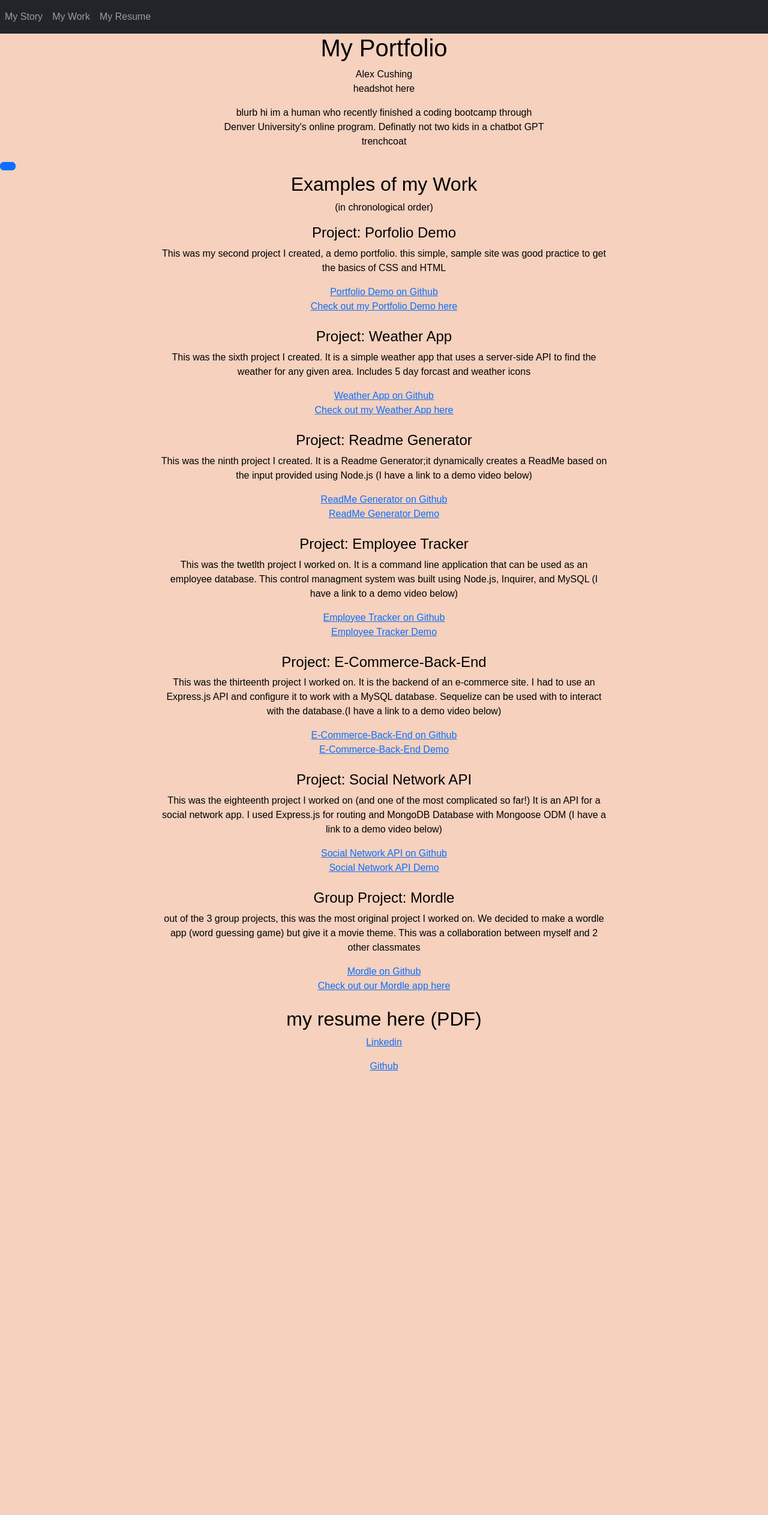
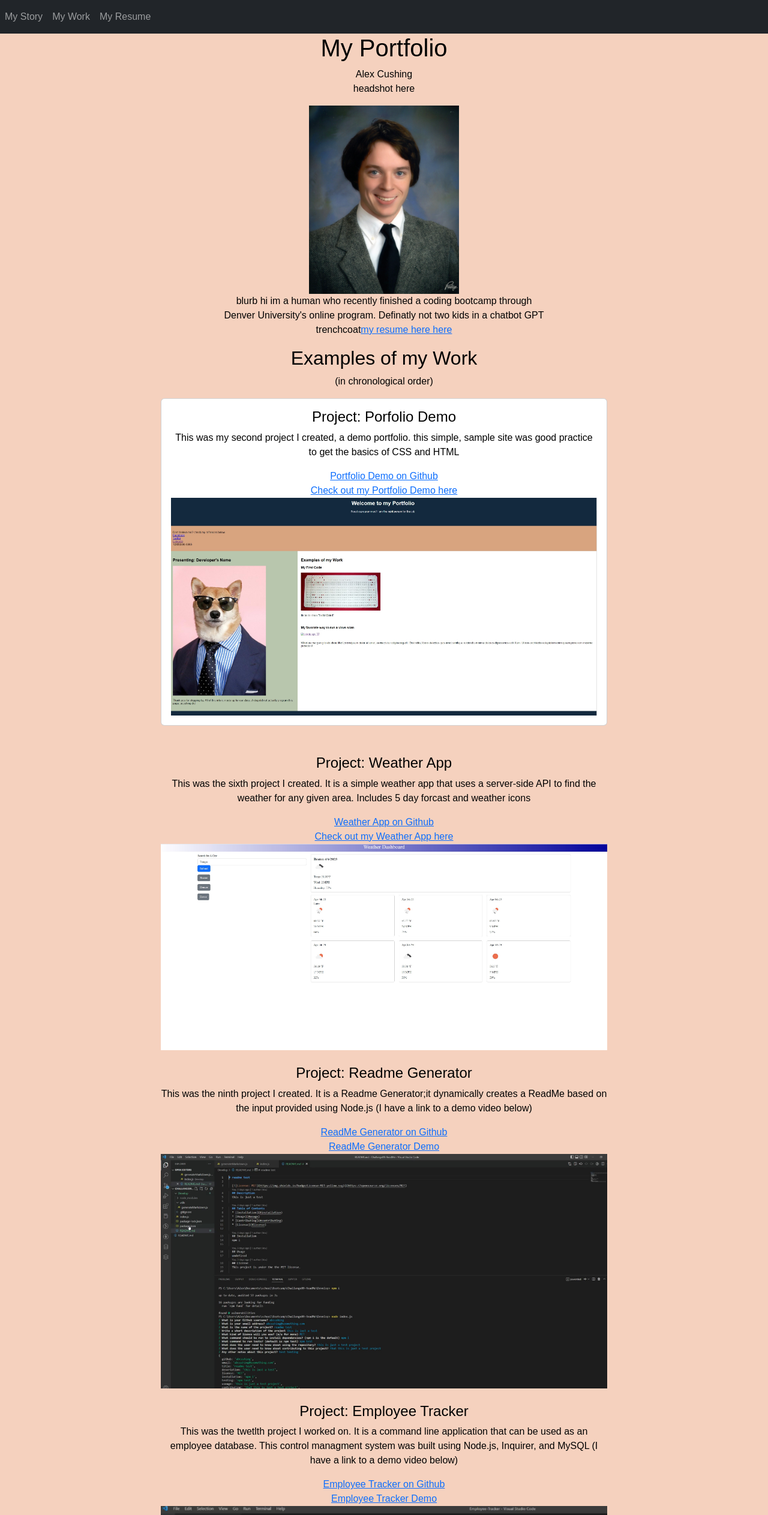
Before and after one commit to abcushing/Professional-Portfolio, a React (Create React App) app: page / in a window 1280 px wide. Shown: the top 2526 px of the page at 60% size. Before the commit the page ends 1806 px from the top, so only its background shows below. Built offline with nearby package versions, Linux system fonts and the light colour scheme.

Commit message:
fixed links and screenshots
fixed links and screenshots, added scaled photos and PDFs

```diff
--- a/src/components/About/index.js
+++ b/src/components/About/index.js
@@ -11,26 +11,29 @@ const About = () => {
     <div>
       <div class="container text-center" id="nav-about">
         <div class="row">
-          <div class="col"></div>
-          <div class="col-6">
+          <div className="col"></div>
+          <div className="col-6">
             <h1>My Portfolio</h1>
             Alex Cushing
             <p>headshot here</p>
-            {/* <img src={Alex_CollegeGradPhoto_2015_005.jpg}>
-              Alex_CollegeGradPhoto_2015_005
-            </img> */}
+            <img
+              src="./photos/Alex_CollegeGradPhoto_2015_005.jpg"
+              alt="Alex Cushing"
+              width={250}
+            ></img>
             <p>
               blurb hi im a human who recently finished a coding bootcamp
               through Denver University's online program. Definatly not two kids
               in a chatbot GPT trenchcoat
+              <a href="./pdf/Resume3-24-23.pdf" target="_blank">
+                my resume here here
+              </a>
             </p>
             {/* link to pdf bootcamp badges */}
           </div>
           <div class="col"></div>
         </div>
       </div>
-
-      <button type="button" class="btn btn-primary"></button>
     </div>
   );
 };
--- a/src/components/Portfolio/index.js
+++ b/src/components/Portfolio/index.js
@@ -11,10 +11,14 @@ const Portfolio = () => {
             (in chronological order)
             {/* screenshots in public/screenshots */}
           </p>
+          <div className="card -self-center">
+            <div className="card-body">
+              {" "}
               <h4>Project: Porfolio Demo</h4>
               <p>
-            This was my second project I created, a demo portfolio. this simple,
-            sample site was good practice to get the basics of CSS and HTML
+                This was my second project I created, a demo portfolio. this
+                simple, sample site was good practice to get the basics of CSS
+                and HTML
               </p>
               <a
                 href="https://github.com/abcushing/challange-002"
@@ -33,6 +37,13 @@ const Portfolio = () => {
               </a>
               {/* <p>screenshot01 here</p> */}
               {/* https://github.com/abcushing/challange-002 project 2*/}
+              <img
+                src="./screenshots/project2.jpg"
+                alt="demo profile"
+                width="100%"
+              ></img>
+            </div>{" "}
+          </div>
           <br></br>
           <br></br>
           <h4>Project: Weather App</h4>
@@ -58,6 +69,11 @@ const Portfolio = () => {
           </a>
           {/* weather app screenshot here */}
           {/* https://github.com/abcushing/Challange006-WeatherApp project 6*/}
+          <img
+            src="./screenshots/project6.jpg"
+            alt="weather app"
+            width="100%"
+          ></img>
           <br></br>
           <br></br>
           <h4>Project: Readme Generator</h4>
@@ -82,6 +98,11 @@ const Portfolio = () => {
             ReadMe Generator Demo
           </a>
           {/* https://github.com/abcushing/Challange09-ReadMe project 9, demo video is an unlisted yt link in the readme*/}
+          <img
+            src="./screenshots/project9.jpg"
+            alt="readme generator"
+            width="100%"
+          ></img>
           <br></br>
           <br></br>
           <h4>Project: Employee Tracker</h4>
@@ -107,6 +128,11 @@ const Portfolio = () => {
             Employee Tracker Demo
           </a>
           {/* https://github.com/abcushing/Employee-Tracker project 12*/}
+          <img
+            src="./screenshots/project12.jpg"
+            alt="employee tracker"
+            width="100%"
+          ></img>
           <br></br>
           <br></br>
           <h4>Project: E-Commerce-Back-End</h4>
@@ -132,6 +158,11 @@ const Portfolio = () => {
             E-Commerce-Back-End Demo
           </a>
           {/* https://github.com/abcushing/E-commerce-Back-End project 13*/}
+          <img
+            src="./screenshots/project13.jpg"
+            alt="E-commerce-back-end"
+            width="100%"
+          ></img>
           <br></br>
           <br></br>
           <h4>Project: Social Network API</h4>
@@ -157,6 +188,11 @@ const Portfolio = () => {
             Social Network API Demo
           </a>
           {/* https://github.com/abcushing/socialnetworkapi-nosql project 18 -turned off heroku so I would not have to pay for this app*/}
+          <img
+            src="./screenshots/project18.jpg"
+            alt="demo profile"
+            width="100%"
+          ></img>
           <br></br>
           <br></br>
           <h4>Group Project: Mordle</h4>
@@ -182,6 +218,7 @@ const Portfolio = () => {
             Check out our Mordle app here
           </a>
           {/* https://github.com/abcushing/copy_mordle group project 1*/}
+          <img src="./screenshots/projectG.jpg" alt="Mordle" width="100%"></img>
           <br></br>
         </div>
         <div class="col"></div>
--- a/src/components/Resume/index.js
+++ b/src/components/Resume/index.js
@@ -7,6 +7,11 @@ const Resume = () => {
         <div class="col"></div>
         <div class="col-6">
           <h2>my resume here (PDF)</h2>
+          <a href="./pdf/Resume3-24-23.pdf" target="_blank">
+            my resume here here
+          </a>
+          <br></br>
+          <a href="./pdf/CERT.pdf">bootcamp cert</a>
         </div>
         <div class="col"></div>
       </div>
```
Also changed, not shown: 2 other files (tests, documents, lock files or other folders). Lines whose indentation alone changed are shown as unchanged.
